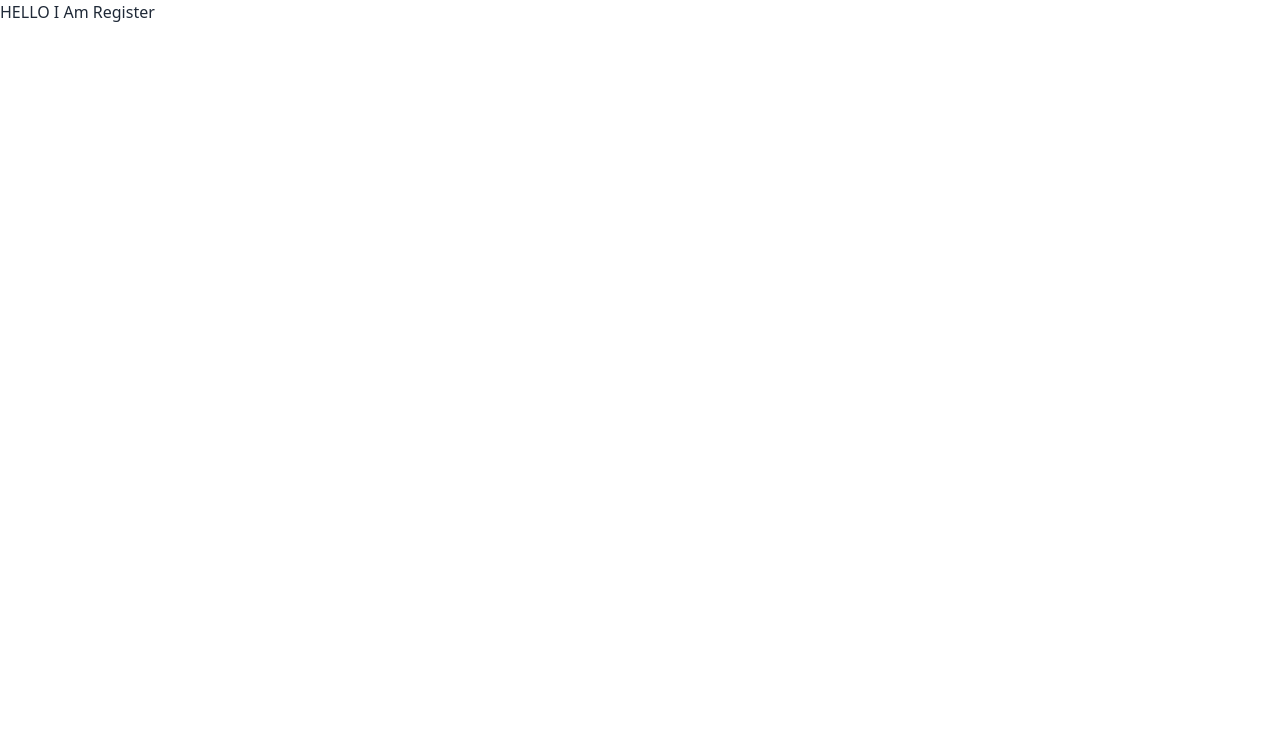
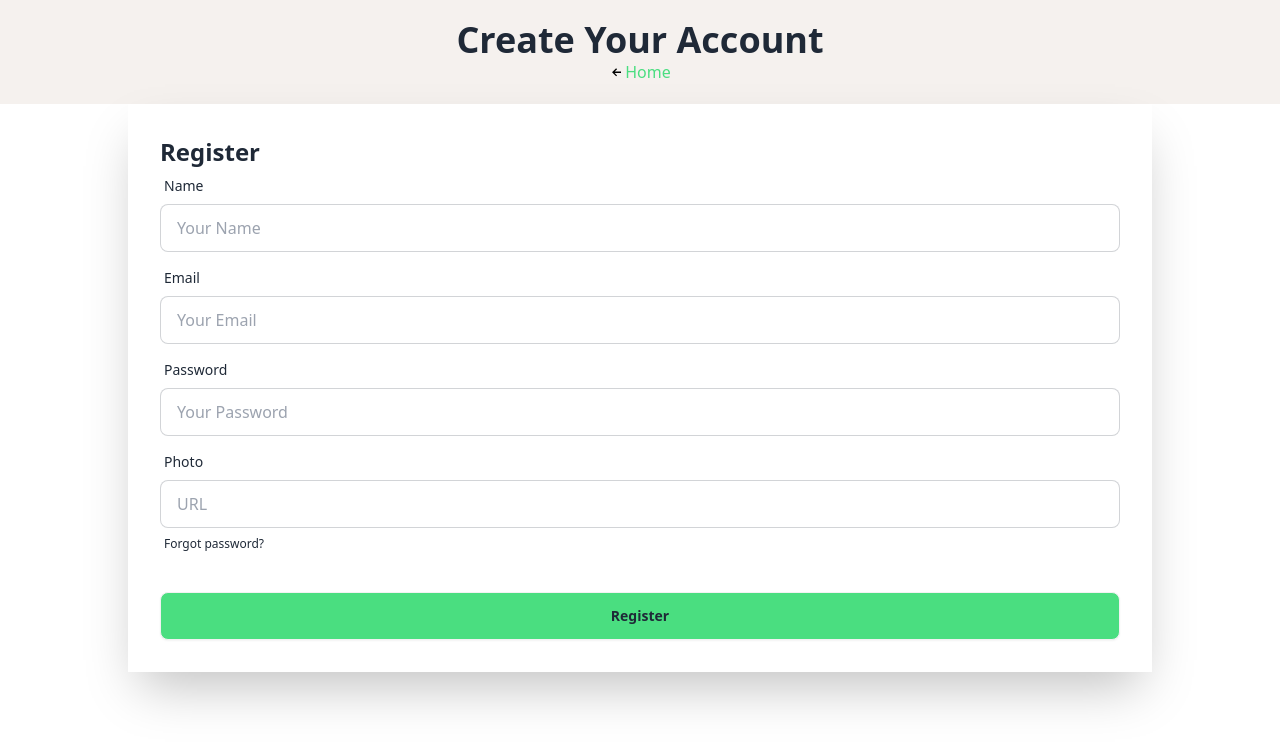
Before and after one commit to Foysal432/EdonEducation, a React (Vite) app: page /register in a window 1280 px wide. Shown: the top 746 px of the page. Built offline with nearby package versions, Linux system fonts and the light colour scheme.

Commit message:
added registation mrthood

```diff
--- a/package.json
+++ b/package.json
@@ -10,6 +10,7 @@
     "preview": "vite preview"
   },
   "dependencies": {
+    "firebase": "^10.6.0",
     "localforage": "^1.10.0",
     "match-sorter": "^6.3.1",
     "react": "^18.2.0",
--- /dev/null
+++ b/src/Config/firebase.config.js
@@ -0,0 +1,19 @@
+// Import the functions you need from the SDKs you need
+import { initializeApp } from "firebase/app";
+import { getAuth } from "firebase/auth";
+// TODO: Add SDKs for Firebase products that you want to use
+// https://firebase.google.com/docs/web/setup#available-libraries
+
+// Your web app's Firebase configuration
+const firebaseConfig = {
+  apiKey: "AIzaSyB_G-SXivh3En4BD0Mlp8kWEuL_KNcIdCw",
+  authDomain: "assingment-12-client-cab4f.firebaseapp.com",
+  projectId: "assingment-12-client-cab4f",
+  storageBucket: "assingment-12-client-cab4f.appspot.com",
+  messagingSenderId: "609880546649",
+  appId: "1:609880546649:web:a01c7ce085e78697070048"
+};
+
+// Initialize Firebase
+const app = initializeApp(firebaseConfig);
+export const auth = getAuth(app);
--- a/src/Pages/Login/Login.jsx
+++ b/src/Pages/Login/Login.jsx
@@ -19,6 +19,7 @@ const Login = () => {
                         <div className="shadow-2xl ">
                             <form className="card-body">
                                 <div className="form-control">
+                                    <p className="text-2xl font-bold">Login</p>
                                     <label className="label">
                                         <span className="label-text">Email</span>
                                     </label>
--- a/src/Pages/Register/Register.jsx
+++ b/src/Pages/Register/Register.jsx
@@ -1,7 +1,60 @@
+import { GrFormPreviousLink } from "react-icons/gr";
+import { Link } from "react-router-dom";
+
 const Register = () => {
     return(
         <div>
-             <p> HELLO I Am Register </p>
+        <div className="text-center bg-[#F5F1EE] py-5">
+            <p className="text-4xl font-bold "> Create Your Account </p>
+            <Link to={'/'}>
+                <div className="flex justify-center items-center text-green-400">
+                    <GrFormPreviousLink />
+                    <button> Home</button>
+                </div>
+            </Link>
         </div>
+        {/* login */}
+        <div>
+            <div className=" w-4/5 mx-auto">
+                <div className="">
+                    <div className="shadow-2xl ">
+                        <form className="card-body">
+                            <div className="form-control">
+                                <h1 className="text-2xl font-bold">Register</h1>
+                                <label className="label">
+                                    <span className="label-text">Name</span>
+                                </label>
+                                <input type="text" placeholder="Your Name" className="input input-bordered" required />
+                            </div>
+                            <div className="form-control">
+                                <label className="label">
+                                    <span className="label-text">Email</span>
+                                </label>
+                                <input type="Email" placeholder="Your Email" className="input input-bordered" required />
+                            </div>
+                            <div className="form-control">
+                                <label className="label">
+                                    <span className="label-text">Password</span>
+                                </label>
+                                <input type="password" placeholder="Your Password" className="input input-bordered" required />
+                            </div>
+                            <div className="form-control">
+                                <label className="label">
+                                    <span className="label-text">Photo</span>
+                                </label>
+                                <input type="text" placeholder="URL" className="input input-bordered" required />
+                                <label className="label">
+                                    <a href="#" className="label-text-alt link link-hover">Forgot password?</a>
+                                </label>
+                            </div>
+                            <div className="form-control mt-6">
+                                <button className="btn bg-green-400">Register</button>
+                            </div>
+                        </form>
+                    </div>
+                </div>
+            </div>
+        </div>
+    </div>
     )}
 export default Register;
```
Also changed, not shown: 1 other file (tests, documents, lock files or other folders).
